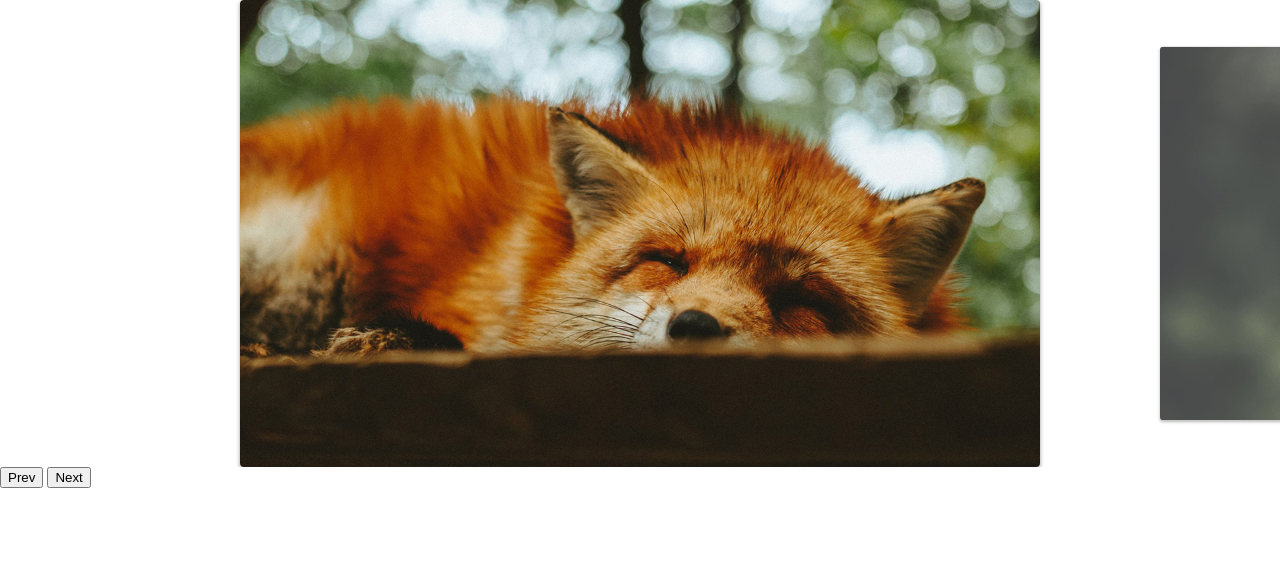
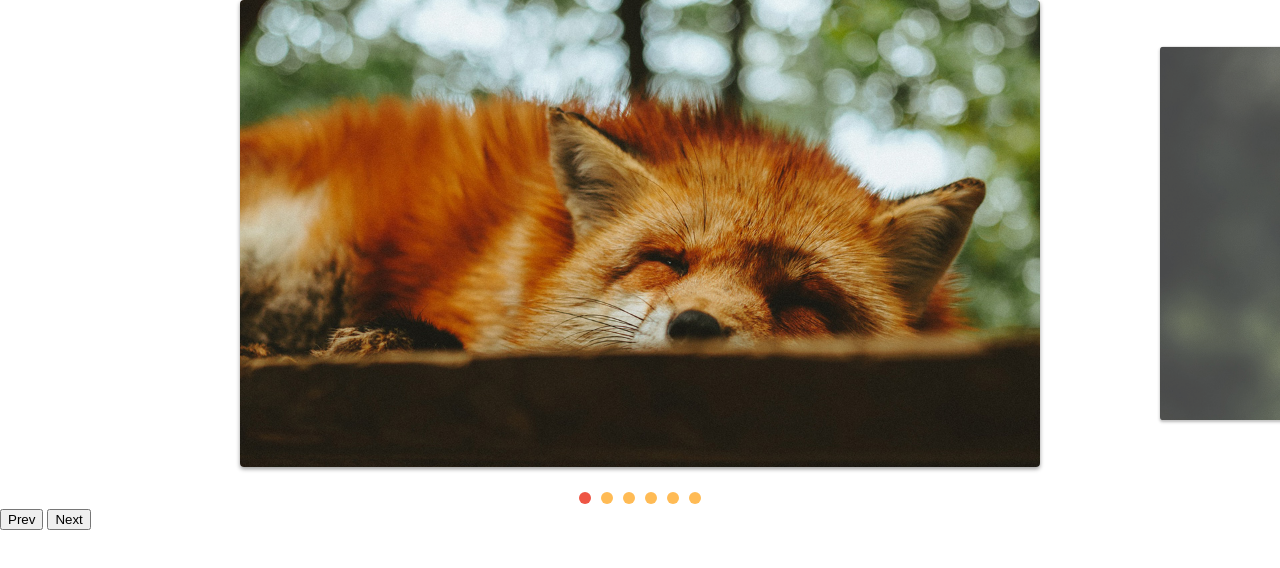
Before and after one commit to jhobertabreu/slide, a plain HTML site: page index.html in a window 1280 px wide. Drawn offline with Linux system fonts and the light colour scheme.

Commit message:
paginacao por slide

```diff
--- a/css/style.css
+++ b/css/style.css
@@ -44,23 +44,23 @@ img {
   transform: scale(1);
 }
 
-[data-control=".slide"] {
+[data-control="slide"] {
   display: flex;
   justify-content: center;
   margin-top: 20px;
 }
 
-[data-control=".slide"] li a {
+[data-control="slide"] li a {
   display: block;
   width: 12px;
   height: 12px;
-  background: #fb5;
+  background: #FB5;
   border-radius: 50%;
   overflow: hidden;
   text-indent: -999px;
   margin: 5px;
 }
 
-[data-control=".slide"] li.active a, [data-control=".slide"] li a:hover {
-  background: #e54;
+[data-control="slide"] li.active a, [data-control="slide"] li a:hover {
+  background: #E54;
 }
--- a/index.html
+++ b/index.html
@@ -3,15 +3,15 @@
 
 <head>
   <meta charset="UTF-8">
-  <meta http-equiv="X-UA-Compatible" content="IE=edge">
   <meta name="viewport" content="width=device-width, initial-scale=1.0">
-  <title>Slides</title>
+  <meta http-equiv="X-UA-Compatible" content="ie=edge">
+  <title>Slide Curso JavaScript</title>
   <link rel="stylesheet" href="css/style.css">
 </head>
 
 <body>
   <div class="slide-wrapper">
-    <ul class=" slide">
+    <ul class="slide">
       <li><img src="img/foto1.jpg" alt=""></li>
       <li><img src="img/foto2.jpg" alt=""></li>
       <li><img src="img/foto3.jpg" alt=""></li>
--- a/js/script.js
+++ b/js/script.js
@@ -5,3 +5,5 @@ slide.init();
 slide.addArrow('.prev', '.next');
 
 slide.addControl();
+
+console.log(slide);
--- a/js/slide.js
+++ b/js/slide.js
@@ -162,6 +162,7 @@ export class SlideNav extends Slide {
     this.nextElement = document.querySelector(next);
     this.addArrowEvent();
   }
+
   addArrowEvent() {
     this.prevElement.addEventListener('click', this.activePrevSlide);
     this.nextElement.addEventListener('click', this.activeNextSlide);
@@ -169,8 +170,7 @@ export class SlideNav extends Slide {
 
   createControl() {
     const control = document.createElement('ul');
-    control.dataser.control = 'slide';
-
+    control.dataset.control = 'slide';
     this.slideArray.forEach((item, index) => {
       control.innerHTML += `<li><a href="#slide${index + 1}">${
         index + 1
@@ -189,9 +189,9 @@ export class SlideNav extends Slide {
   }
 
   activeControlItem() {
-    this.controlArray.forEach((item) => {
-      item.classList.remove(this.activeClass);
-    });
+    this.controlArray.forEach((item) =>
+      item.classList.remove(this.activeClass),
+    );
     this.controlArray[this.index.active].classList.add(this.activeClass);
   }
 
```
